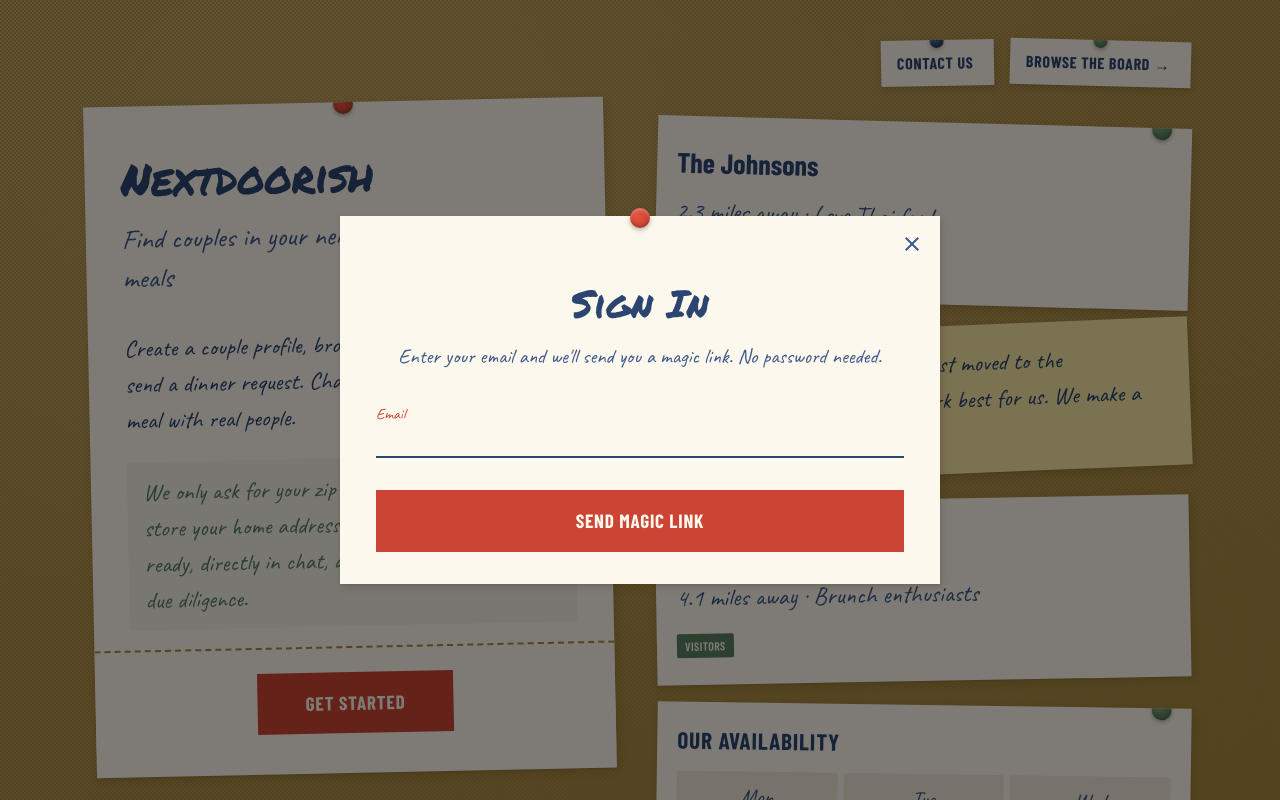
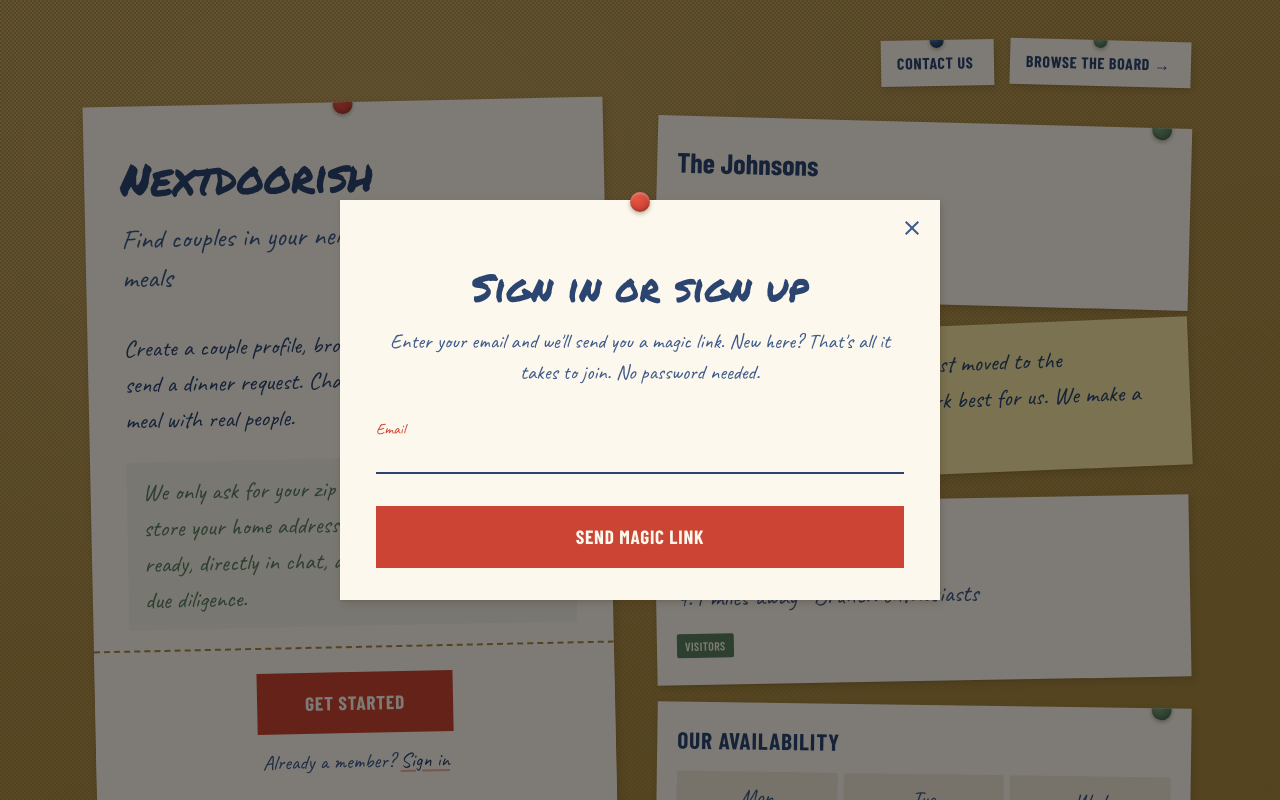
Before and after one commit to AmitKulkarni23/knowthyneighbor, a Next.js app in the folder frontend/: page / in a window 1280 px wide. Both pictures are taken after a click on the button "GET STARTED". Shown: the top 800 px of the page. Built offline with nearby package versions, Linux system fonts and the light colour scheme.

Commit message:
Retitle the auth form 'Sign in or sign up' and add an 'Already a member? Sign in' link under Get Started.

```diff
--- a/frontend/src/app/(auth)/login/page.tsx
+++ b/frontend/src/app/(auth)/login/page.tsx
@@ -111,10 +111,10 @@ function LoginContent() {
       <Card sx={{ ...paperCardSx as object, transform: 'rotate(0.6deg)', maxWidth: 440, width: '100%', p: { xs: '40px 24px 28px', sm: '48px 36px 32px' }, position: 'relative', zIndex: 1 }}>
         <Box sx={pinRedSx} />
         <Typography sx={{ fontFamily: 'var(--font-marker), cursive', fontSize: 'clamp(1.6rem, 4vw, 2.2rem)', color: 'var(--ink-blue)', textAlign: 'center', mb: 1 }}>
-          Sign In
+          Sign in or sign up
         </Typography>
         <Typography sx={{ fontFamily: 'var(--font-handwriting), cursive', fontSize: '1.1rem', color: 'var(--ink-blue-light)', textAlign: 'center', lineHeight: 1.5, mb: 4 }}>
-          Enter your email and we&apos;ll send you a magic link. No password needed.
+          Enter your email and we&apos;ll send you a magic link. New here? That&apos;s all it takes to join. No password needed.
         </Typography>
 
         {authError && (
--- a/frontend/src/app/page.tsx
+++ b/frontend/src/app/page.tsx
@@ -5,6 +5,7 @@ import { useRouter } from 'next/navigation';
 import Box from '@mui/material/Box';
 import Typography from '@mui/material/Typography';
 import Button from '@mui/material/Button';
+import Link from '@mui/material/Link';
 import Card from '@mui/material/Card';
 import Chip from '@mui/material/Chip';
 import { boardBgSx, paperCardSx, pinRedSx, pinGreenSx, pinBlueSx, ctaButtonSx } from '@/styles/board';
@@ -148,6 +149,12 @@ export default function Home() {
           {/* CTA */}
           <Box sx={{ textAlign: 'center', borderTop: '2px dashed var(--cork-dark)', mx: { xs: '-24px', md: '-36px' }, px: { xs: 3, md: '36px' }, pt: 3, pb: '20px', bgcolor: 'var(--paper)' }}>
             <Button onClick={handleGetStarted} sx={ctaButtonSx}>Get Started</Button>
+            <Typography sx={{ fontFamily: 'var(--font-handwriting), cursive', fontSize: '1.3rem', color: 'var(--ink-blue-light)', mt: 1.5 }}>
+              Already a member?{' '}
+              <Link component="button" onClick={handleGetStarted} sx={{ font: 'inherit', color: 'var(--ink-blue)', verticalAlign: 'baseline', textUnderlineOffset: '3px' }}>
+                Sign in
+              </Link>
+            </Typography>
           </Box>
         </Card>
 
--- a/frontend/src/components/SignInDialog.tsx
+++ b/frontend/src/components/SignInDialog.tsx
@@ -161,7 +161,7 @@ export default function SignInDialog({ open, onClose }: SignInDialogProps) {
               mb: 1,
             }}
           >
-            Sign In
+            Sign in or sign up
           </Typography>
           <Typography
             sx={{
@@ -173,7 +173,7 @@ export default function SignInDialog({ open, onClose }: SignInDialogProps) {
               mb: 4,
             }}
           >
-            Enter your email and we&apos;ll send you a magic link. No password needed.
+            Enter your email and we&apos;ll send you a magic link. New here? That&apos;s all it takes to join. No password needed.
           </Typography>
 
           {serverError && (
```
